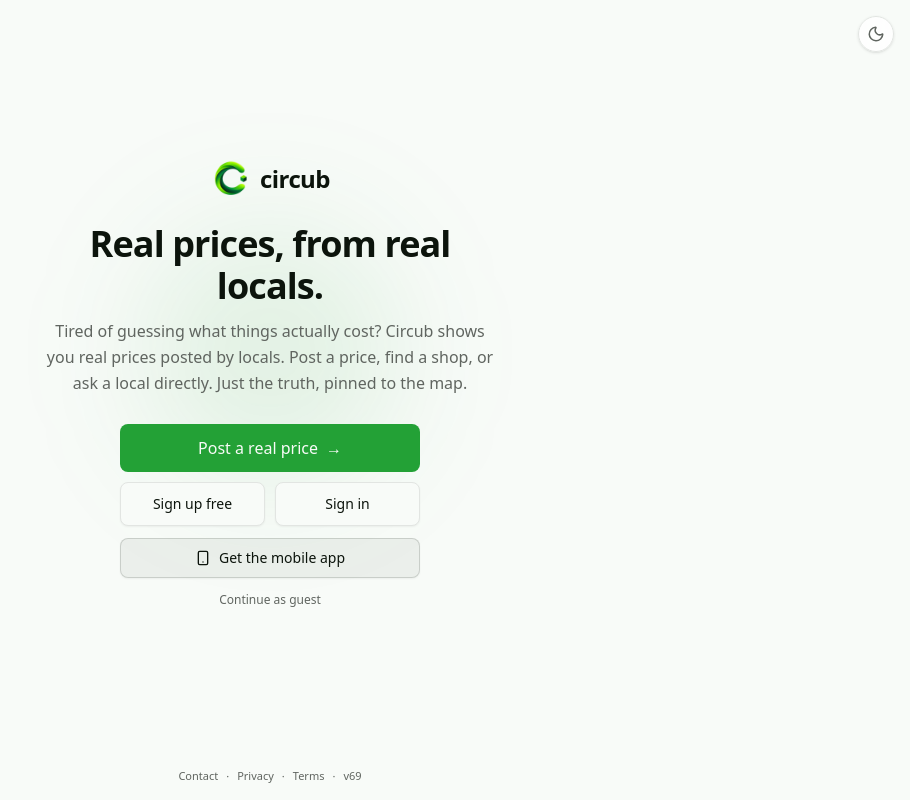
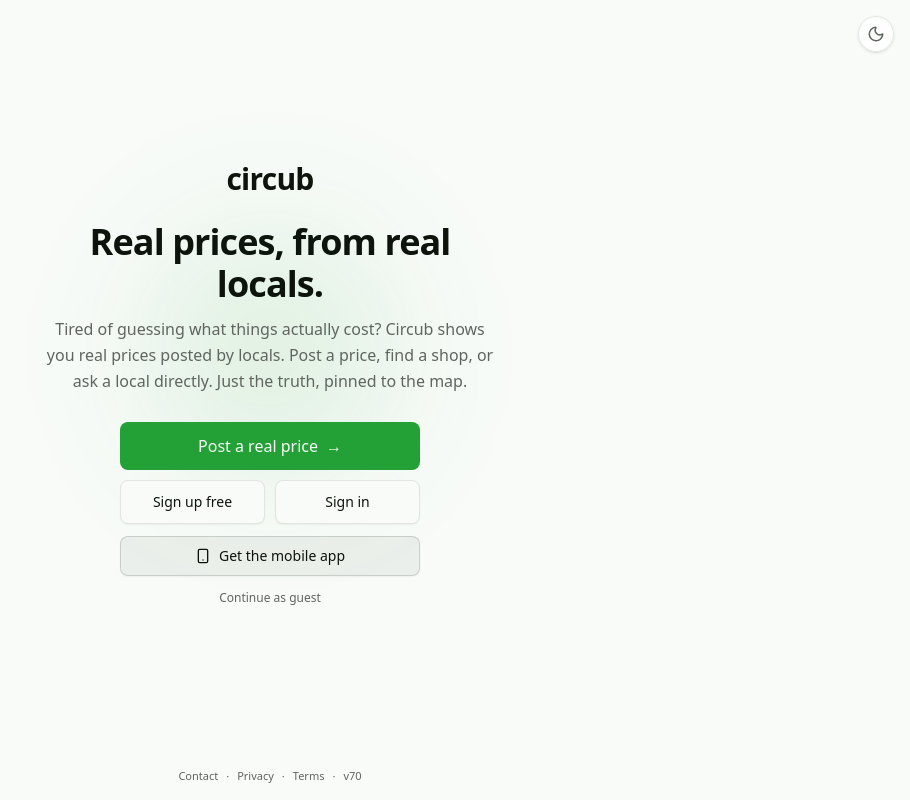
Before and after one commit to Afomiyaaweke/circub, a Next.js app: page / in a window 1280 px wide. Shown: the whole page, without its empty margins (370-1280 px from the left). Built offline with nearby package versions, Linux system fonts and the light colour scheme; no server answers.

Commit message:
Landing: removed the logo image per user request - brand row is now the 'circub' text wordmark only (slightly larger to keep brand presence). v70.

```diff
--- a/public/sw.js
+++ b/public/sw.js
@@ -11,7 +11,7 @@
  * ⚠️ Bump VERSION on EVERY deploy that changes code: cached assets reference
  * hashed /_next files of that deployment.
  */
-const VERSION = 'circub-v69';
+const VERSION = 'circub-v70';
 const SHELL = [
   '/',
   '/manifest.webmanifest',
--- a/src/components/social/landing-page.tsx
+++ b/src/components/social/landing-page.tsx
@@ -50,18 +50,9 @@ export function LandingPage({ onSignUp, onLogin, onContinueAsGuest }: LandingPag
 
       {/* One page: pitch copy + all the buttons */}
       <main className="relative flex flex-1 flex-col items-center justify-center px-6 py-10 text-center">
-        {/* Brand row - inline to save vertical space for the pitch */}
-        <div className="flex items-center justify-center gap-2.5">
-          <img
-            src="/logo.png"
-            alt="circub"
-            width={40}
-            height={40}
-            fetchPriority="high"
-            decoding="async"
-            className="h-9 w-9 object-contain sm:h-10 sm:w-10"
-          />
-          <span className="text-xl font-bold tracking-tight text-foreground sm:text-2xl">
+        {/* Brand row - wordmark only (logo image removed per user request) */}
+        <div className="flex items-center justify-center">
+          <span className="text-2xl font-bold tracking-tight text-foreground sm:text-3xl">
             circub
           </span>
         </div>
--- a/src/lib/app-version.ts
+++ b/src/lib/app-version.ts
@@ -4,4 +4,4 @@
  *
  * ⚠️ Keep in sync with VERSION in public/sw.js (bump both on every deploy).
  */
-export const APP_VERSION = 'v69';
+export const APP_VERSION = 'v70';
```
